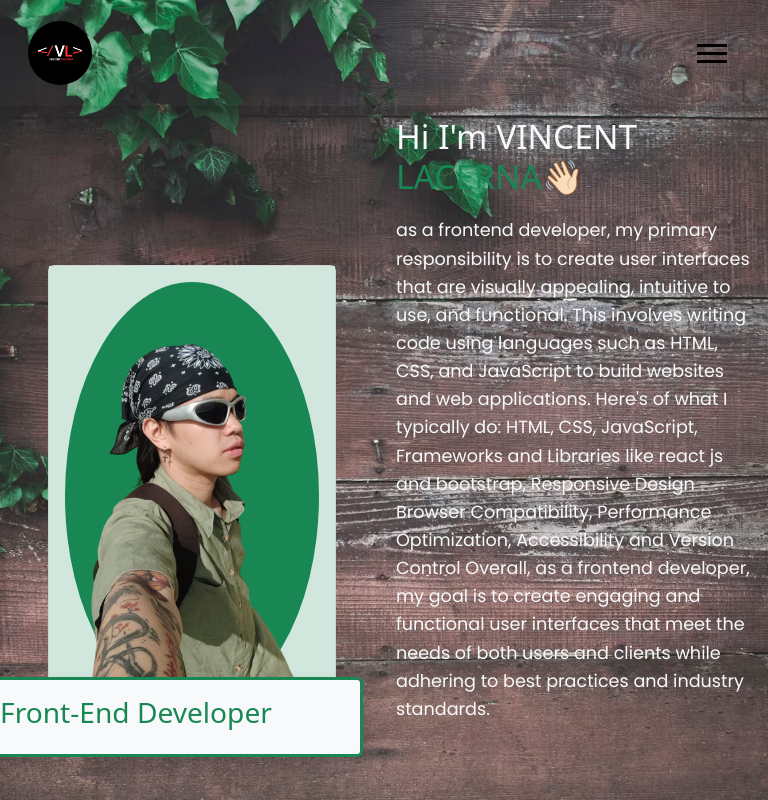
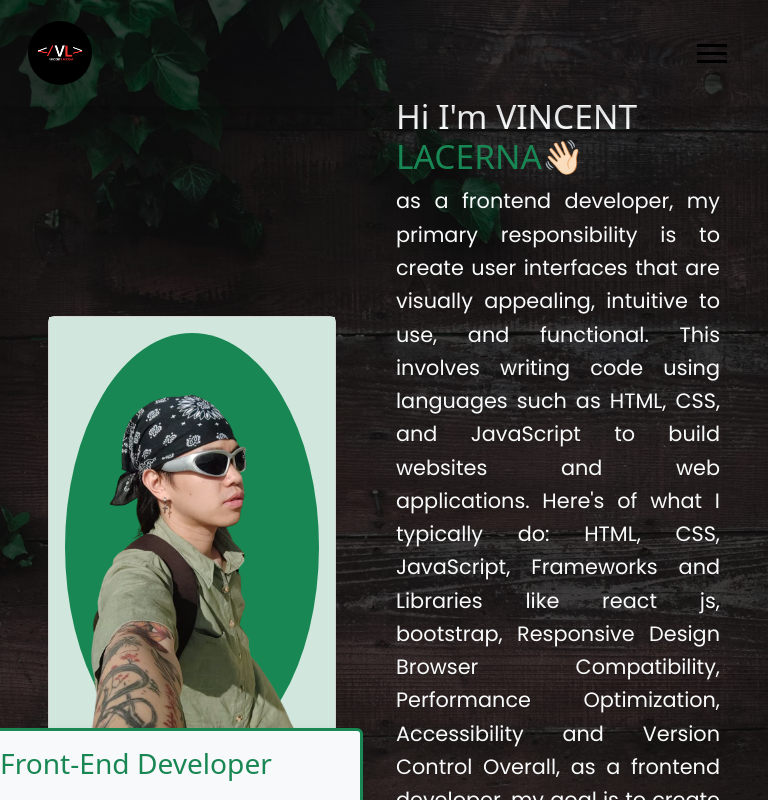
Before and after one commit to dev-teng/mywebpage, a React (Vite) app: page /about in a window 768 px wide. Shown: the top 800 px of the page. Built offline with nearby package versions, Linux system fonts and the light colour scheme.

Commit message:
added aboutBackground::after

```diff
--- a/src/About.jsx
+++ b/src/About.jsx
@@ -26,7 +26,7 @@ function About () {
                     intuitive to use, and functional. This involves writing
                     code using languages such as HTML, CSS, and JavaScript
                     to build websites and web applications. Here's of what I typically do:
-                    HTML, CSS, JavaScript, Frameworks and Libraries like react js and bootstrap, Responsive Design
+                    HTML, CSS, JavaScript, Frameworks and Libraries like react js, bootstrap, Responsive Design
                     Browser Compatibility, Performance Optimization, Accessibility and Version Control
                     Overall, as a frontend developer, my goal is to create engaging and functional
                     user interfaces that meet the needs of both users and clients while adhering
--- a/src/Layout.css
+++ b/src/Layout.css
@@ -14,6 +14,19 @@
   min-height: 100vh;
   width: 100%; /* Make sure the width covers the entire viewport */
   position: relative;
+  z-index: 1;
+}
+
+.aboutBackground::after {
+  content: "";
+  position: absolute;
+  left: 0;
+  right: 0;
+  height: 100%;
+  width: 100%;
+  background-color: black;
+  opacity: .7;
+  z-index: -1;
 }
 
 .aboutContent {
@@ -135,19 +148,17 @@
 }
 
 
-@media (min-width: 760px) and (max-width: 780px) {
+@media (min-width: 472px) and (max-width: 500px) {
   .container {
-    padding: 20px;           /* Add padding for smaller screens */
-    height: 100vh;           /* Full height of the viewport */
-    align-items: flex-start; /* Align content to the top */
-    justify-content: flex-start; /* Push content down slightly */
+    padding: 10px;           /* Adjust padding on smaller screens */
+    height: auto;            /* Adjust height to content */
+    align-items: flex-start; /* Align content to the top for better readability on small screens */
   }
 
   .frontEndContent {
     text-align: left;        /* Align text to the left on smaller screens */
     width: 100%;             /* Full width on mobile for better text wrapping */
     font-size: 1.1rem;       /* Slightly reduce font size for better readability on small screens */
-    margin-top: 20px;        /* Optional: Adds some space on top */
   }
 }
 
```
